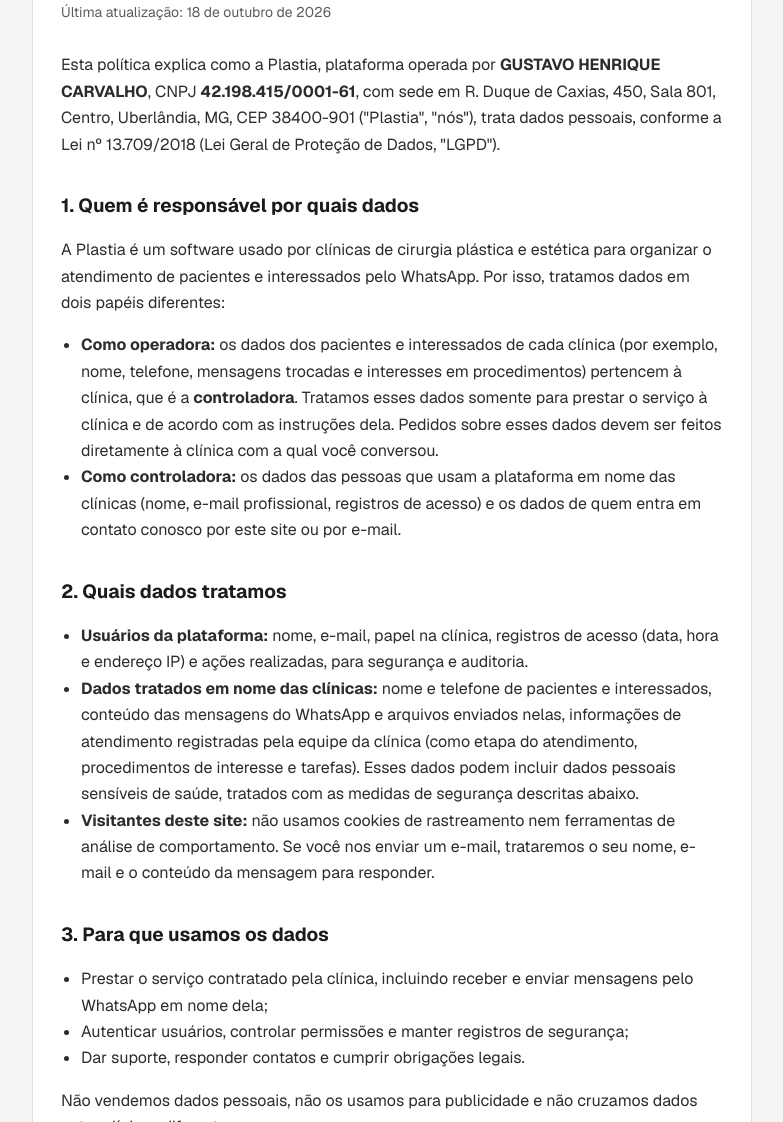
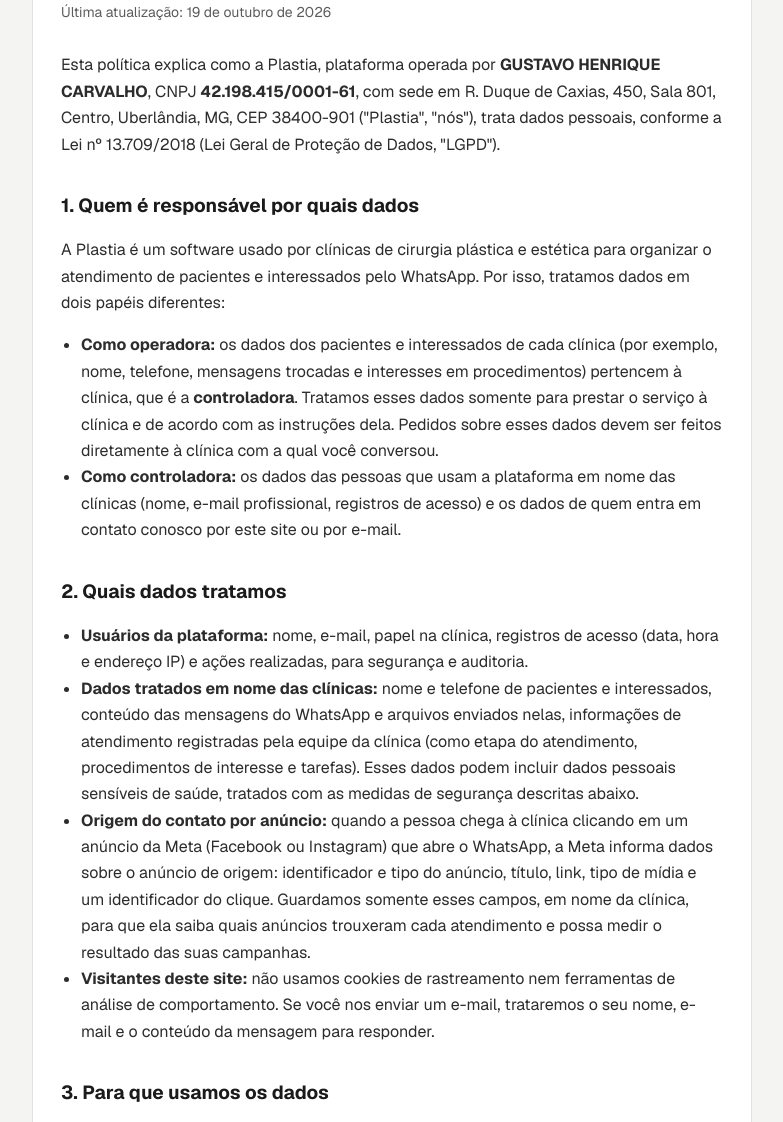
Before and after one commit to Plastia/plastia-site, a plain HTML site: page privacidade.html in a window 1280 px wide. Shown: the part 164-1286 px from the top of the page, without its empty margins (248-1031 px from the left). Drawn offline with nearby package versions, Linux system fonts and the light colour scheme.

Commit message:
att privacidade

```diff
--- a/privacidade.html
+++ b/privacidade.html
@@ -31,7 +31,7 @@
 <main class="wrap">
 <article>
   <h1>Política de privacidade</h1>
-  <p class="updated">Última atualização: 18 de outubro de 2026</p>
+  <p class="updated">Última atualização: 19 de outubro de 2026</p>
 
   <p>Esta política explica como a Plastia, plataforma operada por <strong>GUSTAVO HENRIQUE CARVALHO</strong>, CNPJ <strong>42.198.415/0001-61</strong>, com sede em R. Duque de Caxias, 450, Sala 801, Centro, Uberlândia, MG, CEP 38400-901 ("Plastia", "nós"), trata dados pessoais, conforme a Lei nº 13.709/2018 (Lei Geral de Proteção de Dados, "LGPD").</p>
 
@@ -46,12 +46,14 @@
   <ul>
     <li><strong>Usuários da plataforma:</strong> nome, e-mail, papel na clínica, registros de acesso (data, hora e endereço IP) e ações realizadas, para segurança e auditoria.</li>
     <li><strong>Dados tratados em nome das clínicas:</strong> nome e telefone de pacientes e interessados, conteúdo das mensagens do WhatsApp e arquivos enviados nelas, informações de atendimento registradas pela equipe da clínica (como etapa do atendimento, procedimentos de interesse e tarefas). Esses dados podem incluir dados pessoais sensíveis de saúde, tratados com as medidas de segurança descritas abaixo.</li>
+    <li><strong>Origem do contato por anúncio:</strong> quando a pessoa chega à clínica clicando em um anúncio da Meta (Facebook ou Instagram) que abre o WhatsApp, a Meta informa dados sobre o anúncio de origem: identificador e tipo do anúncio, título, link, tipo de mídia e um identificador do clique. Guardamos somente esses campos, em nome da clínica, para que ela saiba quais anúncios trouxeram cada atendimento e possa medir o resultado das suas campanhas.</li>
     <li><strong>Visitantes deste site:</strong> não usamos cookies de rastreamento nem ferramentas de análise de comportamento. Se você nos enviar um e-mail, trataremos o seu nome, e-mail e o conteúdo da mensagem para responder.</li>
   </ul>
 
   <h2>3. Para que usamos os dados</h2>
   <ul>
     <li>Prestar o serviço contratado pela clínica, incluindo receber e enviar mensagens pelo WhatsApp em nome dela;</li>
+    <li>Mostrar à clínica a origem dos atendimentos que vieram de anúncios, para que ela avalie suas campanhas;</li>
     <li>Autenticar usuários, controlar permissões e manter registros de segurança;</li>
     <li>Dar suporte, responder contatos e cumprir obrigações legais.</li>
   </ul>
```
